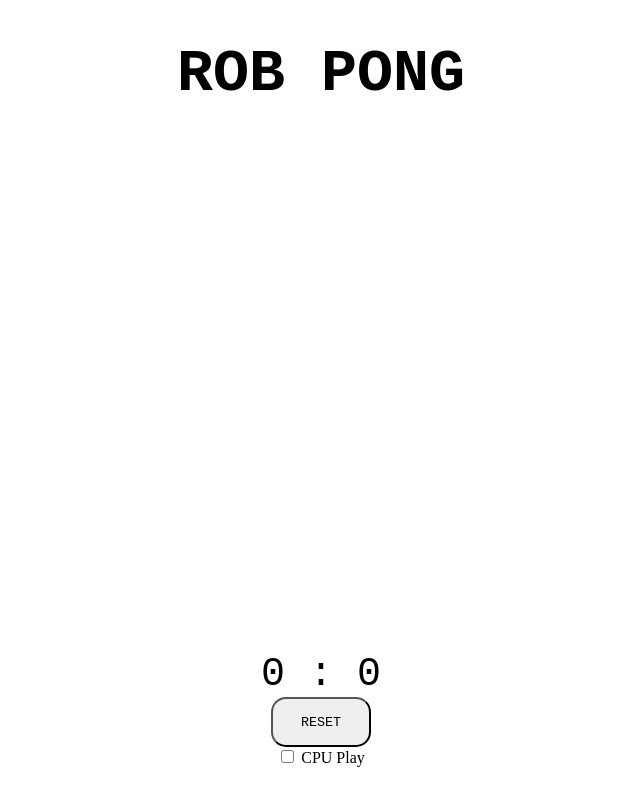
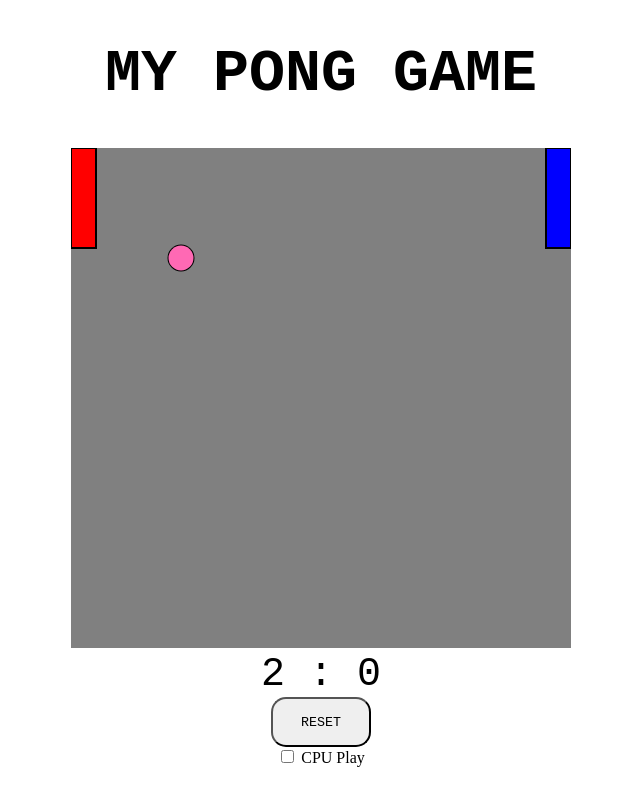
Before and after one commit to Rob-O-Code/Launch24, a plain HTML site: page 02-ponggame/index.html in a window 1280 px wide. Both pictures are taken after a click on the button "RESET". Shown: the whole page, without its empty margins (319-959 px from the left). Drawn offline with Linux system fonts and the light colour scheme.

Commit message:
Implement ponggame

```diff
--- a/02-ponggame/Ball.js
+++ b/02-ponggame/Ball.js
@@ -9,28 +9,53 @@ class Ball {
     }
 
     draw(ctx) {
-        // CODE
+        ctx.fillStyle = this.c;
+        ctx.strokeStyle = "black";
+        ctx.lineWidth = 2;
+
+        ctx.beginPath();
+        ctx.arc(this.x, this.y, this.r, 0, 2*Math.PI);
+        ctx.stroke();
+        ctx.fill();
     }
 
     move() {
-        // CODE
+        this.x += this.vx;
+        this.y += this.vy;
     }
 
     bounceWall() {
         // TOP WALL
-        // CODE
+        if (this.y - this.r < 0) {
+            this.vy = Math.abs(this.vy);
+        }
 
         // BOTTOM WALL
-        // CODE
+        if (this.y + this.r > boardHeight) {
+            this.vy = -1 * Math.abs(this.vy);
+        }
     }
 
     bouncePaddleL(paddle) {
-        // CODE
+        if (this.x - this.r > paddle.w + paddle.x) return false;
+        if (this.x - this.r < paddle.x) return true; // Stop the game
+        if (this.y < paddle.y) return false;
+        if (this.y > paddle.y + paddle.l) return false;
+        if (this.vx < 0) {
+            this.vx = paddleForce * Math.abs(this.vx);
+            // Change y-velocity??
+        }
         return false;
     }
 
     bouncePaddleR(paddle) {
-        // CODE
+        if (this.x + this.r < paddle.x) return false;
+        if (this.x + this.r > paddle.x + paddle.w) return true; // Stop the game
+        if (this.y < paddle.y) return false;
+        if (this.y > paddle.y + paddle.l) return false;
+        if (this.vx > 0) {
+            this.vx = -paddleForce * Math.abs(this.vx);
+        }
         return false;
     }
 }
--- a/02-ponggame/Paddle.js
+++ b/02-ponggame/Paddle.js
@@ -1,15 +1,24 @@
 class Paddle {
     constructor(x, y, l, w, c) {
-        // CODE
+        this.x = x;
+        this.y = y;
+        this.l = l;
+        this.w = w;
+        this.c = c;
+        this.vy = 0;
     }
 
     draw(ctx) {
-        // CODE
+        ctx.fillStyle = this.c;
+        ctx.strokeStyle = "black";
+        ctx.fillRect(this.x, this.y, this.w, this.l);
+        ctx.strokeRect(this.x, this.y, this.w, this.l);
     }
 
     move() {
-        let newY = 0;
-        // CODE
+        let newY = this.y + this.vy;
+        if (newY < 0) return;
+        if (newY + this.l > boardHeight) return;
 
         this.y = newY;
     }
--- a/02-ponggame/controls.js
+++ b/02-ponggame/controls.js
@@ -2,3 +2,43 @@ const UPARROW = 38;
 const DOWNARROW = 40;
 const WKEY = 87;
 const SKEY = 83;
+
+let paddleVelocity = 5;
+
+function keyDown(event) {
+    const key = event.keyCode;
+    //console.log(`KEYDOWN: ${key}`);
+    switch (key) {
+        case (UPARROW):
+            paddleR.vy = -paddleVelocity;
+            break;
+        case (DOWNARROW):
+            paddleR.vy = paddleVelocity;
+            break;
+        case (WKEY):
+            paddleL.vy = -paddleVelocity;
+            break;
+        case (SKEY):
+            paddleL.vy = paddleVelocity;
+            break;
+        default:
+    }
+}
+window.addEventListener("keydown", keyDown);
+
+function keyUp(event) {
+    const key = event.keyCode;
+    //console.log(`KEYUP: ${key}`);
+    switch (key) {
+        case (UPARROW):
+        case (DOWNARROW):
+            paddleR.vy = 0;
+            break;
+        case (WKEY):
+        case (SKEY):
+            paddleL.vy = 0;
+            break;
+        default:
+    }
+}
+window.addEventListener("keyup", keyUp);
--- a/02-ponggame/index.html
+++ b/02-ponggame/index.html
@@ -4,11 +4,11 @@
     <meta charset="UTF-8">
     <meta http-equiv="X-UA-Compatible" content="IE=edge">
     <meta name="viewport" content="width=device-width, initial-scale=1.0">
-    <title>Rob Pong</title>
+    <title>My Pong Game</title>
     <link rel="stylesheet" href="pong.css">
 </head>
 <body>
-    <h1>ROB PONG</h1>
+    <h1>MY PONG GAME</h1>
     <canvas id="gameboard" width="500" height="500"></canvas>
     <div id="scoreboard">0 : 0</div>
     <button id="reset" onclick="resetGame()">RESET</button>
--- a/02-ponggame/pong.js
+++ b/02-ponggame/pong.js
@@ -17,27 +17,38 @@ let scoreL = 0;
 let scoreR = 0;
 
 function resetGame() {
-    // CODE
+    clearInterval(intervalID);
     gameboard.width = boardWidth;
     gameboard.height = boardHeight;
 
-    // CODE
+    scoreL = 0;
+    scoreR = 0;
+    updateScore();
+    resetPaddles();
+    resetBall();
+    nextTick();
 }
 
 function resetPaddles() {
-    // CODE
+    paddleL = new Paddle(0, 0, paddleLength, paddleWidth, "red");
+    paddleR = new Paddle(boardWidth-paddleWidth, 0, paddleLength, paddleWidth, "blue");
 }
 
 function resetBall() {
-    // CODE
+    ball = new Ball(boardWidth/2, boardHeight/2, -5, -5, ballRadius, "hotpink");
 }
 
 function clearBoard() {
-    // CODE
+    ctx.fillStyle = "grey";
+    ctx.fillRect(0, 0, boardWidth, boardHeight);
 }
 
 function draw() {
-    // CODE
+    clearBoard();
+    ball.draw(ctx);
+    paddleL.draw(ctx);
+    paddleR.draw(ctx);
+
 }
 
 let intervalID;
@@ -45,21 +56,31 @@ let intervalID;
 function nextTick() {
     intervalID = setTimeout(
         () => {
-            // CODE
+            paddleL.move();
             if (cpucheck.checked) {
-                // CODE
+                paddleR.moveCPU(ball);
+            } else {
+                paddleR.move();
             }
-
-            // CODE
+            ball.bounceWall();
+            if (ball.bouncePaddleL(paddleL)) score("right");
+            if (ball.bouncePaddleR(paddleR)) score("left");
+            ball.move();
+            draw();
+            nextTick();
         }, 10
     );
 }
 
 function score(player) {
-    // CODE
+    if (player == "left") scoreL++;
+    if (player == "right") scoreR++;
+
+    updateScore();
+    resetBall();
 }
 
 function updateScore() {
     const scoreboard = document.getElementById("scoreboard");
-    // CODE
+    scoreboard.innerHTML = `${scoreL} : ${scoreR}`;
 }
```
